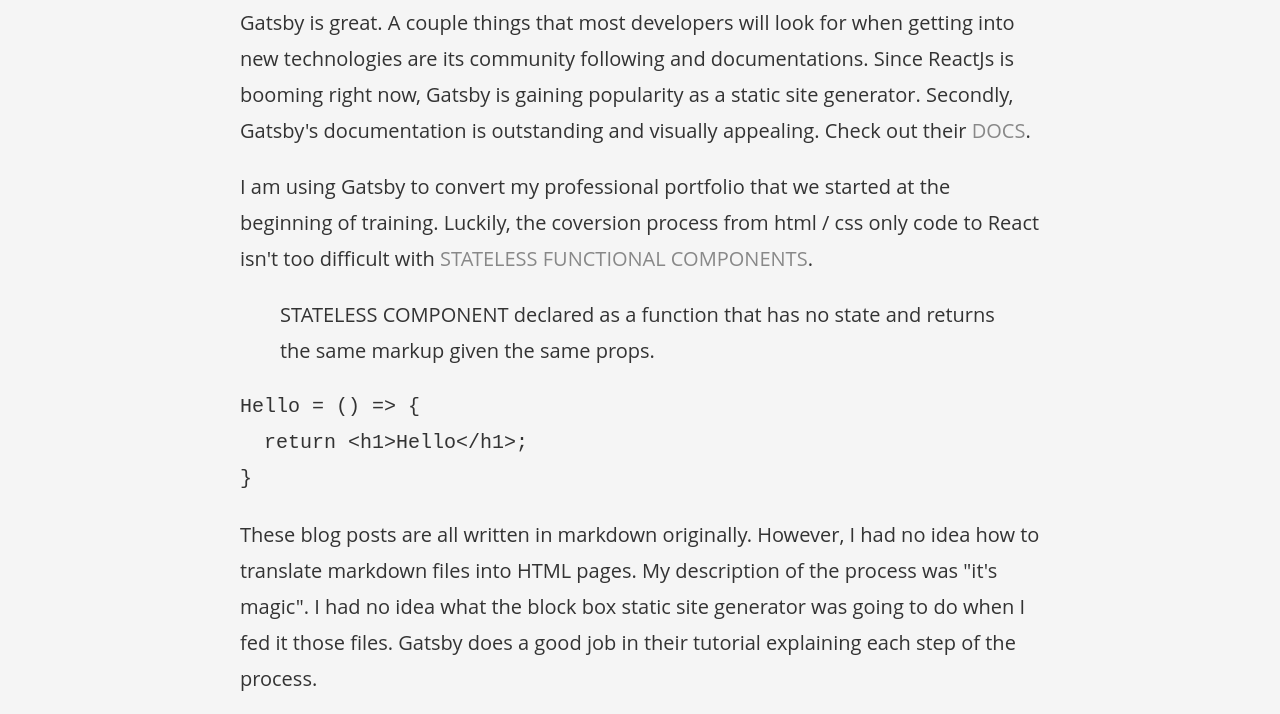
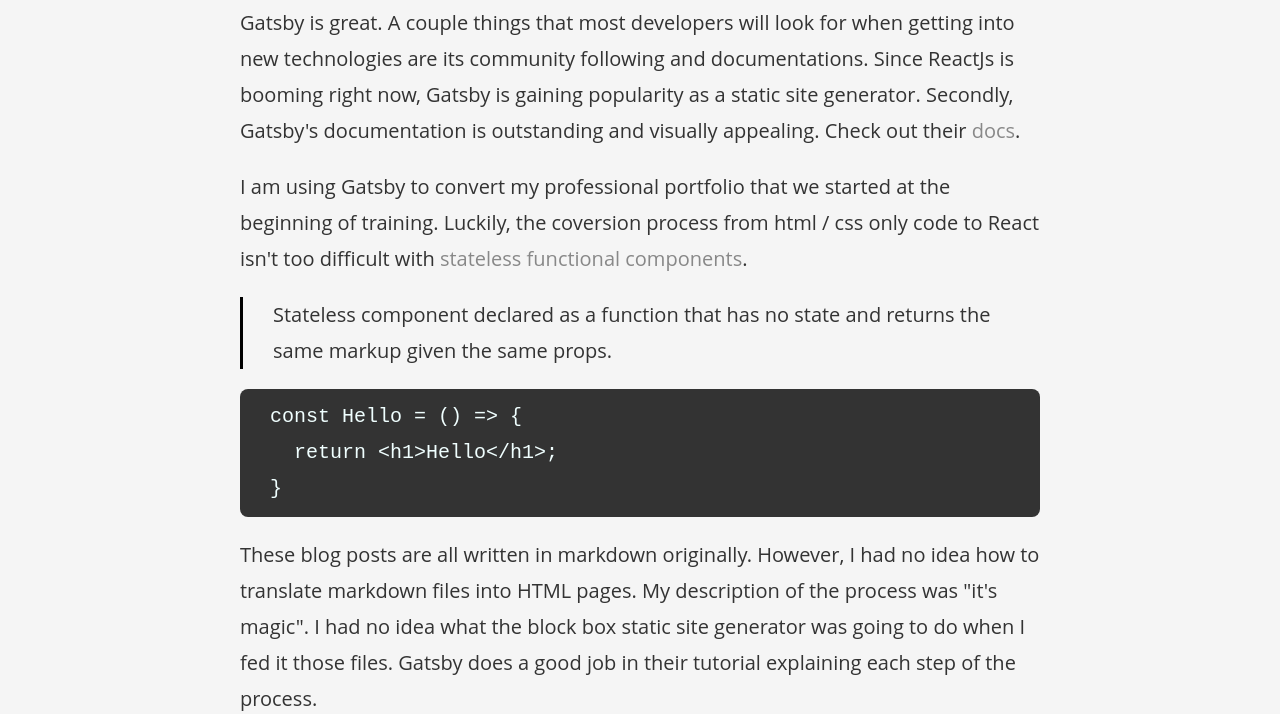
Before and after one commit to ScotteRoberts/ScotteRoberts.github.io, a Gatsby site: page /blog-posts/2019-03-10-gatsby in a window 1280 px wide. Shown: the part 282-996 px from the top of the page. Built offline with nearby package versions, Linux system fonts and the light colour scheme; Gatsby itself is replaced by a stand-in of ours; some packages are replaced by stand-ins of ours; code samples lack their colours.

Commit message:
Update based on Andrew Maney feedback

````diff
--- a/src/pages/blog-posts/2019-03-10-gatsby.md
+++ b/src/pages/blog-posts/2019-03-10-gatsby.md
@@ -11,10 +11,10 @@
 
 I am using Gatsby to convert my professional portfolio that we started at the beginning of training. Luckily, the coversion process from html / css only code to React isn't too difficult with [stateless functional components](https://medium.com/groww-engineering/stateless-component-vs-pure-component-d2af88a1200b).
 
-> STATELESS COMPONENT declared as a function that has no state and returns the same markup given the same props.
+> Stateless component declared as a function that has no state and returns the same markup given the same props.
 
 ```JavaScript
-Hello = () => {
+const Hello = () => {
   return <h1>Hello</h1>;
 }
 ```
--- a/src/styles/general.css
+++ b/src/styles/general.css
@@ -56,10 +56,8 @@
 
 a {
   color: #888888;
-  text-transform: uppercase;
   font-size: 1rem;
   text-decoration: none;
-
   transition: color 500ms;
 }
 
@@ -67,6 +65,20 @@
   color: #000;
 }
 
+pre {
+  border-radius: 8px;
+  background-color: #333;
+  padding: 0.5rem 1.5rem;
+}
+code {
+  color: azure;
+}
+
+blockquote {
+  padding: 0rem 1.5rem;
+  border-left: 3px solid black;
+}
+
 .tab {
   padding-left: 1.5rem;
 }
--- a/src/styles/projects.css
+++ b/src/styles/projects.css
@@ -1,7 +1,6 @@
 #projects ul {
   display: grid;
   padding: 0rem;
-  grid-template-columns: repeat(2, 1fr);
   grid-auto-flow: row;
   grid-gap: 2rem;
 
@@ -10,7 +9,6 @@
 
 @media all and (max-width: 50rem) {
   #projects ul {
-    grid-template-columns: 1fr;
     padding: 2rem;
   }
 }
--- a/src/styles/resets.css
+++ b/src/styles/resets.css
@@ -9,6 +9,7 @@
 h5,
 h6,
 ul,
-figure {
+figure,
+blockquote {
   margin: 0;
 }
````
Also changed, not shown: src/pages/index.js (+7 -3 lines).
